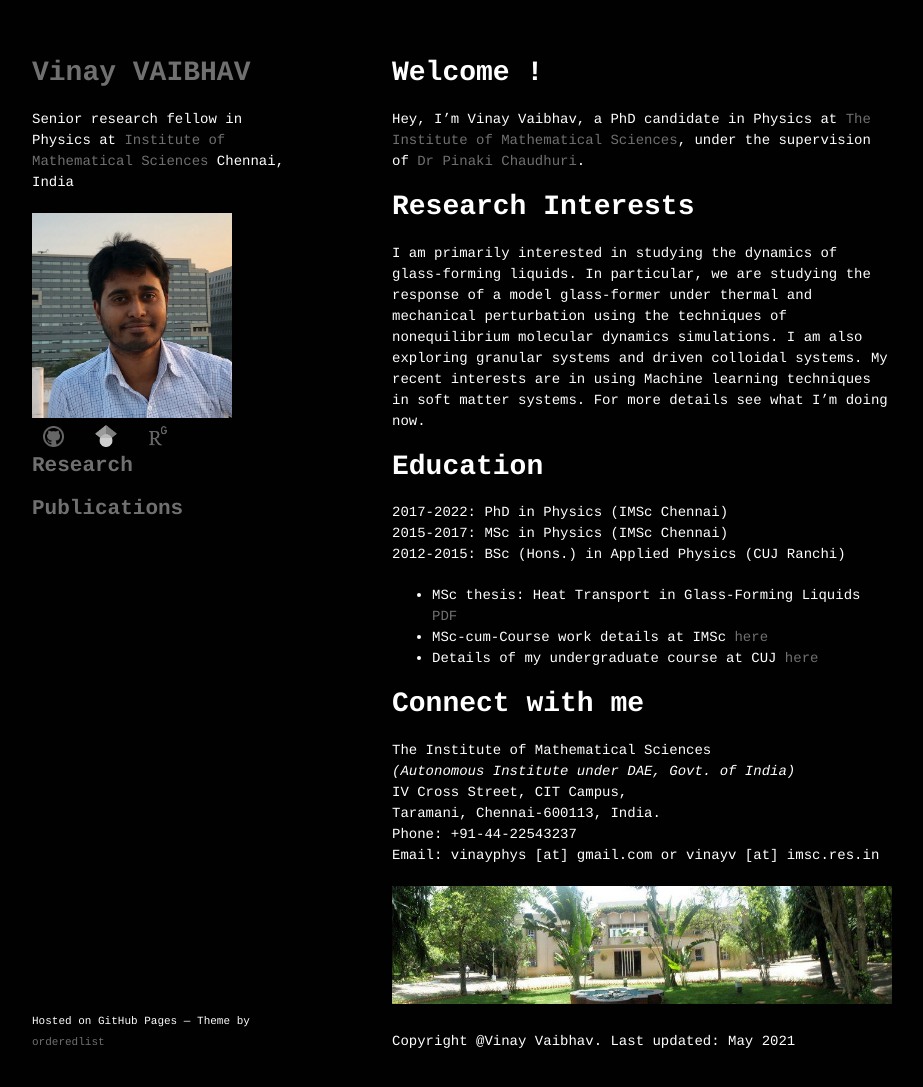
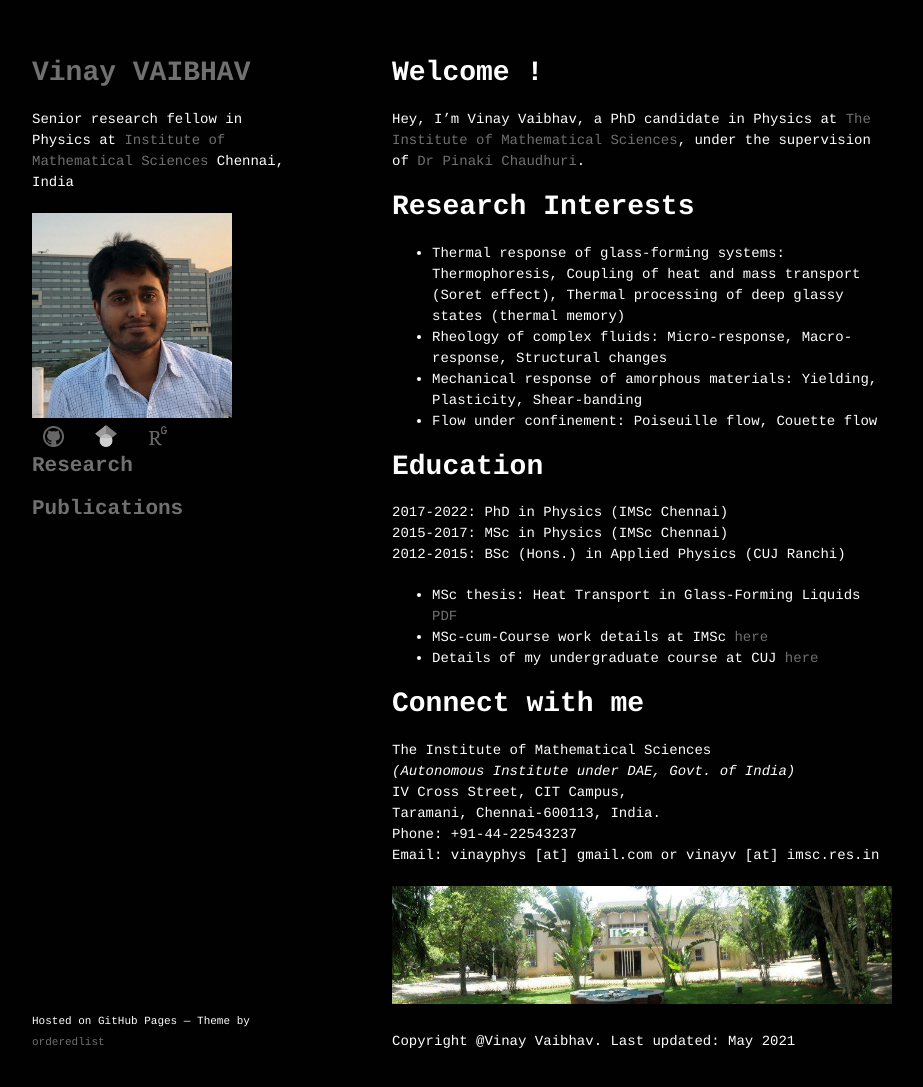
Before and after one commit to vinayphys/vinayphys.github.io, a Jekyll site: the page built from index.md, in a window 1280 px wide and 1122 px high. Shown: the top 1087 px of the window, without its empty margins (178-1101 px from the left). Built offline with Jekyll 4.4.1, drawn with Linux system fonts in a browser that asks for light colours; our own code applies the rules of GitHub Pages for plain Markdown files; a script that is not in the unit is left out.

Commit message:
Update index.md

```diff
--- a/index.md
+++ b/index.md
@@ -3,7 +3,10 @@
 Hey, I'm Vinay Vaibhav, a PhD candidate in Physics at <a href="https://www.imsc.res.in">The Institute of Mathematical Sciences</a>, under the supervision of <a href="https://www.imsc.res.in/pinaki_chaudhuri">Dr Pinaki Chaudhuri</a>.
 
 # Research Interests
-I am primarily interested in studying the dynamics of glass-forming liquids. In particular, we are studying the response of a model glass-former under thermal and mechanical perturbation using the techniques of nonequilibrium molecular dynamics simulations. I am also exploring granular systems and driven colloidal systems. My recent interests are in using Machine learning techniques in soft matter systems. For more details see what I'm doing now.
+* Thermal response of glass-forming systems: Thermophoresis, Coupling of heat and mass transport (Soret effect), Thermal processing of deep glassy states (thermal memory)
+* Rheology of complex fluids: Micro-response, Macro-response, Structural changes
+* Mechanical response of amorphous materials: Yielding, Plasticity, Shear-banding
+* Flow under confinement: Poiseuille flow, Couette flow
 
 <!---
 <img src="images/blj.gif" width = "900">
```
